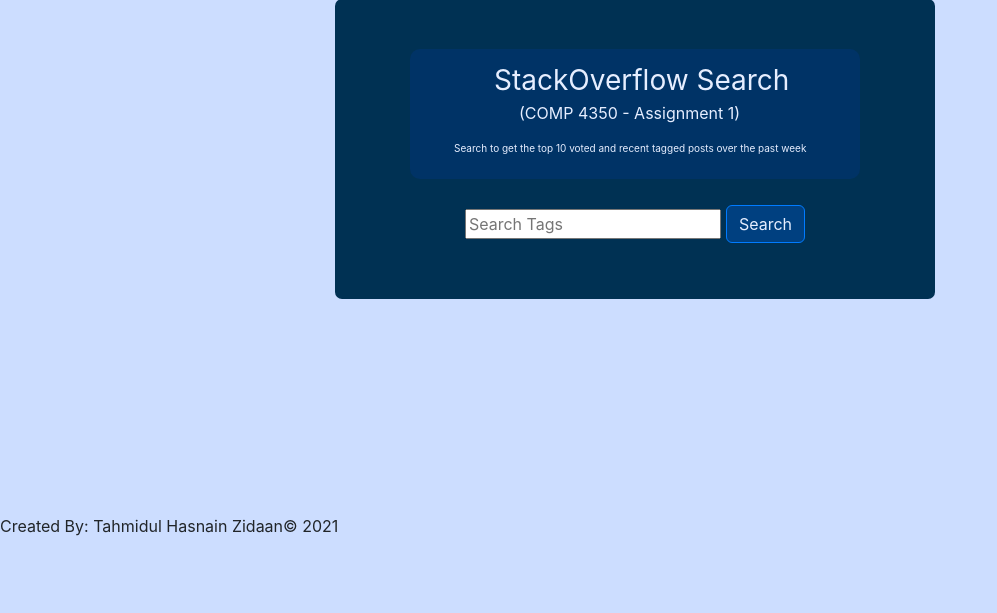
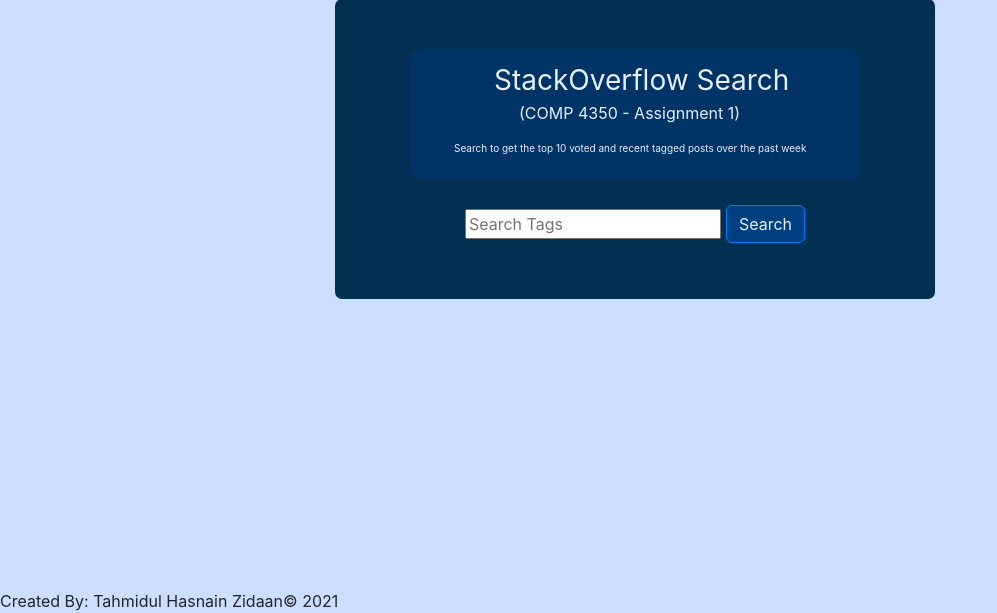
Before and after one commit to thzidaan/Stack-Overflow-API, a Flask app: page / in a window 1280 px wide. Shown: the part 195-808 px from the top of the page, without its empty margins (0-997 px from the left). Before the commit the page ends 731 px from the top, so only its background shows below. Run offline with Flask 2, Linux system fonts and the light colour scheme; some libraries are stand-ins or nearby versions.

Commit message:
Margin Updated for footer

```diff
--- a/templates/index.html
+++ b/templates/index.html
@@ -76,7 +76,7 @@
     </form>
   </div>
 </div>
-<p style="padding: 0; position: absolute; margin-top: 215px">
+<p style="padding: 0; position: absolute; margin-top: 290px">
   Created By: Tahmidul Hasnain Zidaan&#169; 2021
 </p>
 {% endblock %}
```
